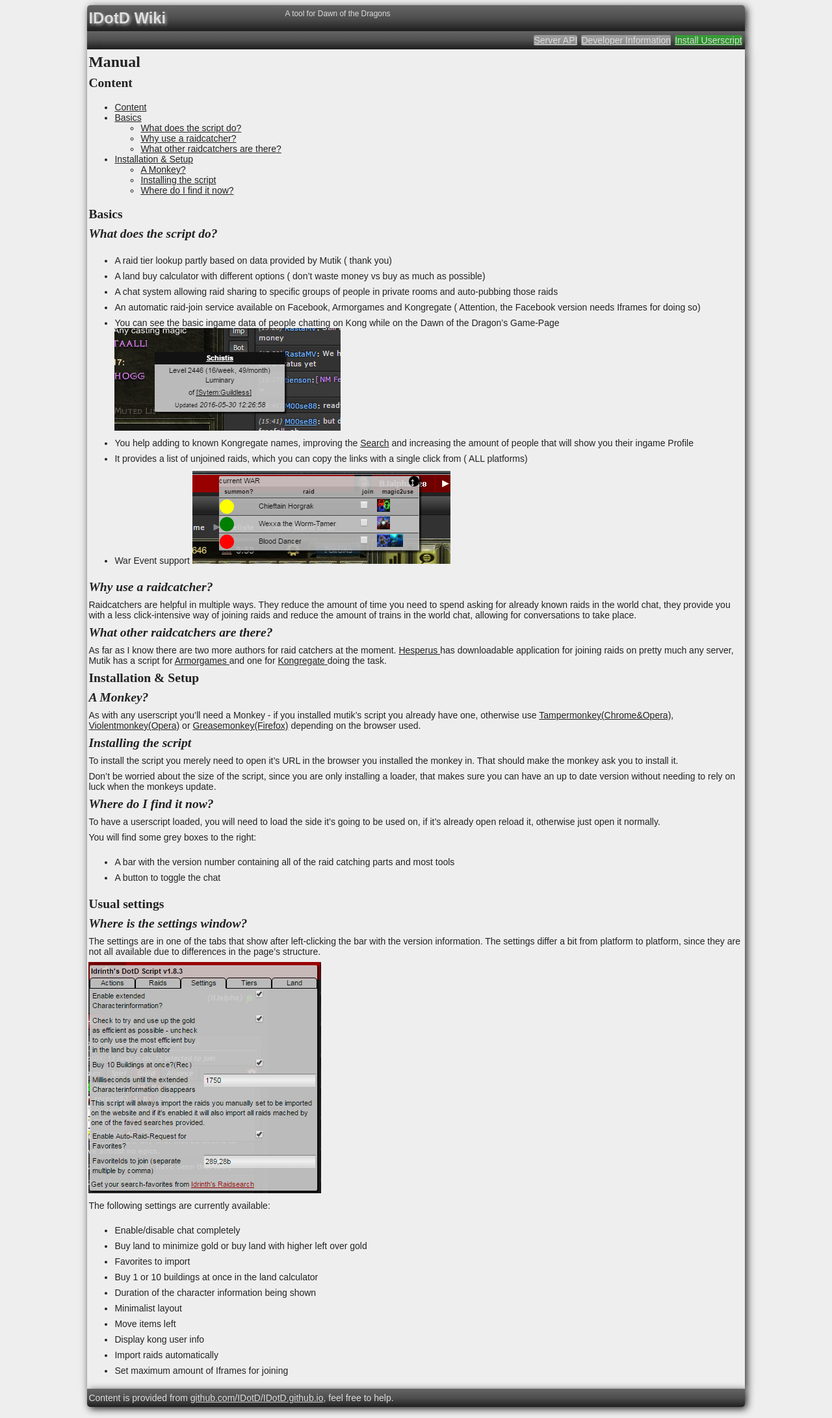
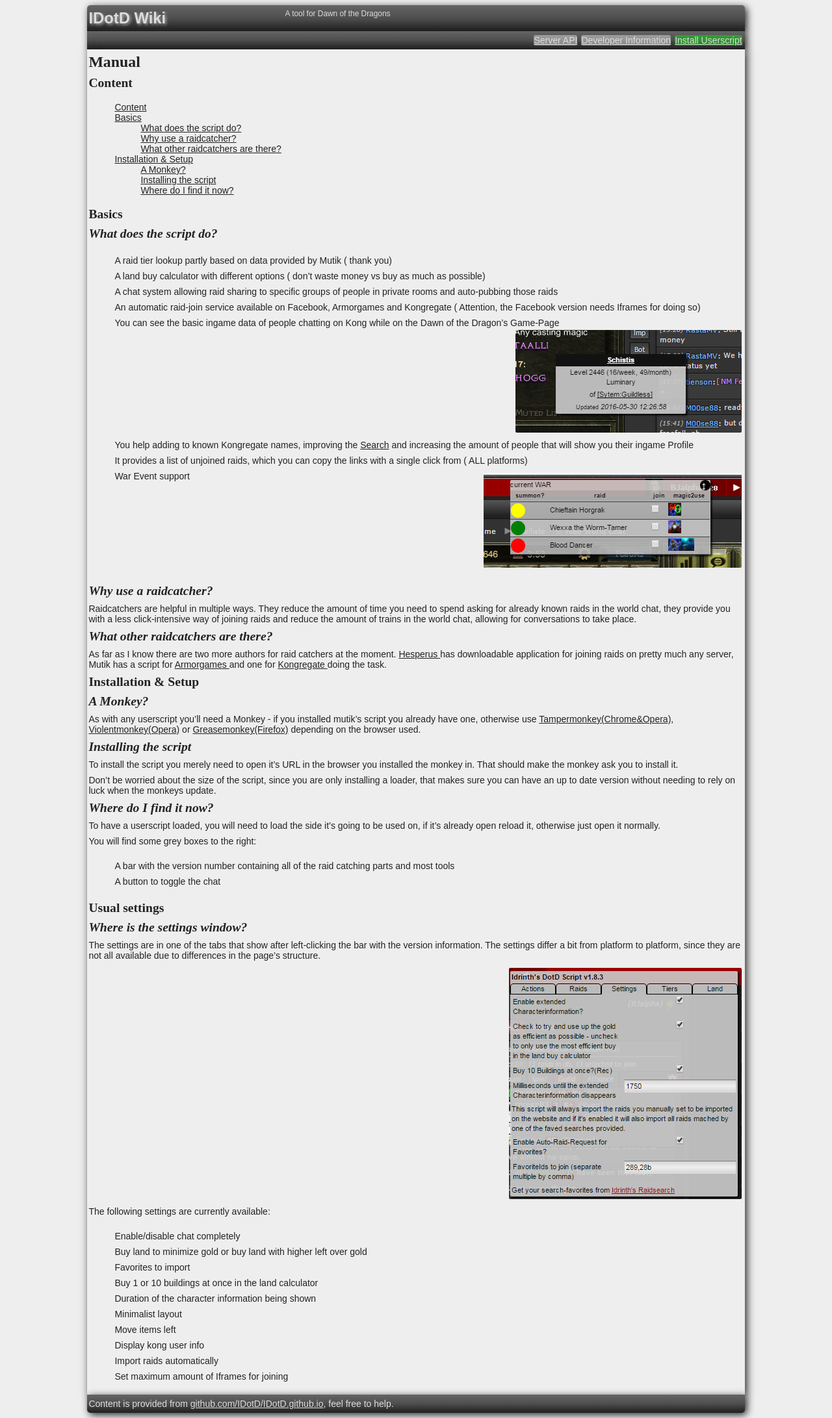
Before and after one commit to IDotD/IDotD.github.io, a Jekyll site: the page built from index.md, in a window 1280 px wide. Shown: the whole page at 65% size. Built offline with Jekyll 4.4.1, drawn with Linux system fonts in a browser that asks for light colours.

Commit message:
Update layout.css

```diff
--- a/css/layout.css
+++ b/css/layout.css
@@ -1,3 +1,8 @@
+div,p,li {
+  width:100%;
+  overflow:hidden;
+  height:auto;
+}
 body > div {
   min-width:240px;
   max-width:1200px;
@@ -45,3 +50,10 @@ h1,h2,h3,h4,h5,p {
   margin:0;
   padding: 4px 0;
 }
+img {
+    max-width: 100%;
+    padding: 3px;
+    border-radius: 5px;
+    display: block;
+    float: right;
+}
```
